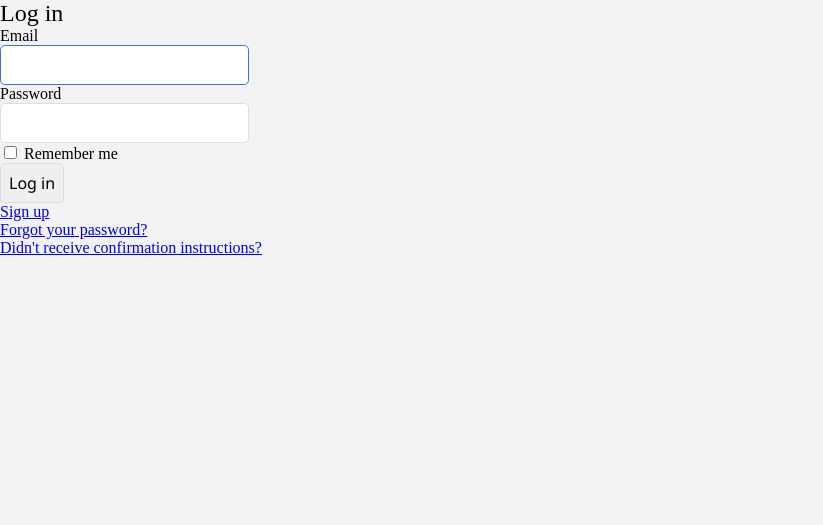
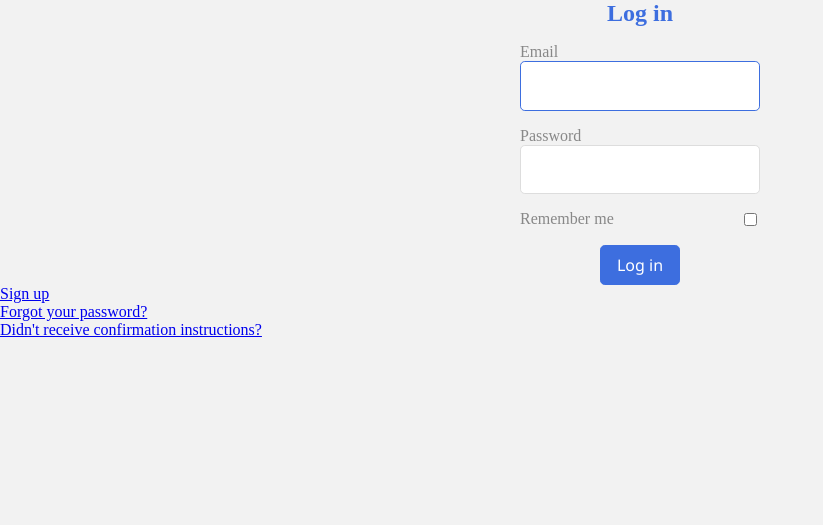
Before and after one commit to Trictonicmp/blog-app, a Rails app: the page made by app/views/devise/sessions/new.html.erb in a window 1280 px wide. Shown: the top 525 px of the page, without its empty margins (0-823 px from the left). Run offline with Rails 7, Linux system fonts and the light colour scheme; parts of the project's set-up code (start-up, migrations or seed data) failed here and were passed over; some libraries are stand-ins or nearby versions.

Commit message:
Add form styling

```diff
--- a/app/assets/stylesheets/form.css
+++ b/app/assets/stylesheets/form.css
@@ -52,4 +52,49 @@ input:focus {
 .form-title {
   color: rgb(61, 110, 223);
   font-weight: 600;
+  text-align: center;
 }
+
+.new_user {
+  display: flex;
+  flex-direction: column;
+  align-items: center;
+  width: 100vw;
+  justify-content: center;
+}
+
+.new_user .field {
+  margin-top: 1em;
+  width: 100%;
+  max-width: 15em;
+}
+
+.new_user .field em {
+  font-size: 0.8em;
+  color: darkred;
+}
+
+.field label {
+  color: #888;
+}
+
+.field input {
+  width: 100%;
+  padding: 0.8em;
+}
+
+.actions input[type=submit] {
+  margin-top: 1em;
+  padding: 0.5em 1em;
+}
+
+.remember {
+  display: flex;
+  flex-wrap: wrap;
+  justify-content: space-between;
+}
+
+.remember input[type=checkbox] {
+  width: auto;
+  flex-shrink: 1;
+}
--- a/app/views/devise/registrations/new.html.erb
+++ b/app/views/devise/registrations/new.html.erb
@@ -1,4 +1,4 @@
-<h2>Sign up</h2>
+<h2 class='form-title'>Sign up</h2>
 
 <%= form_for(resource, as: resource_name, url: registration_path(resource_name), data: { turbo: false }) do |f| %>
   <%= render "devise/shared/error_messages", resource: resource %>
@@ -27,7 +27,7 @@
   </div>
 
   <div class="actions">
-    <%= f.submit "Sign up" %>
+    <%= f.submit "Sign up", class:'button'%>
   </div>
 <% end %>
 
--- a/app/views/devise/sessions/new.html.erb
+++ b/app/views/devise/sessions/new.html.erb
@@ -1,4 +1,4 @@
-<h2>Log in</h2>
+<h2 class="form-title">Log in</h2>
 
 <%= form_for(resource, as: resource_name, url: session_path(resource_name)) do |f| %>
   <div class="field">
@@ -12,14 +12,14 @@
   </div>
 
   <% if devise_mapping.rememberable? %>
-    <div class="field">
+    <div class="field remember">
+      <%= f.label :remember_me %>
       <%= f.check_box :remember_me %>
-      <%= f.label :remember_me %>
     </div>
   <% end %>
 
   <div class="actions">
-    <%= f.submit "Log in" %>
+    <%= f.submit "Log in", class:'button' %>
   </div>
 <% end %>
 
```
